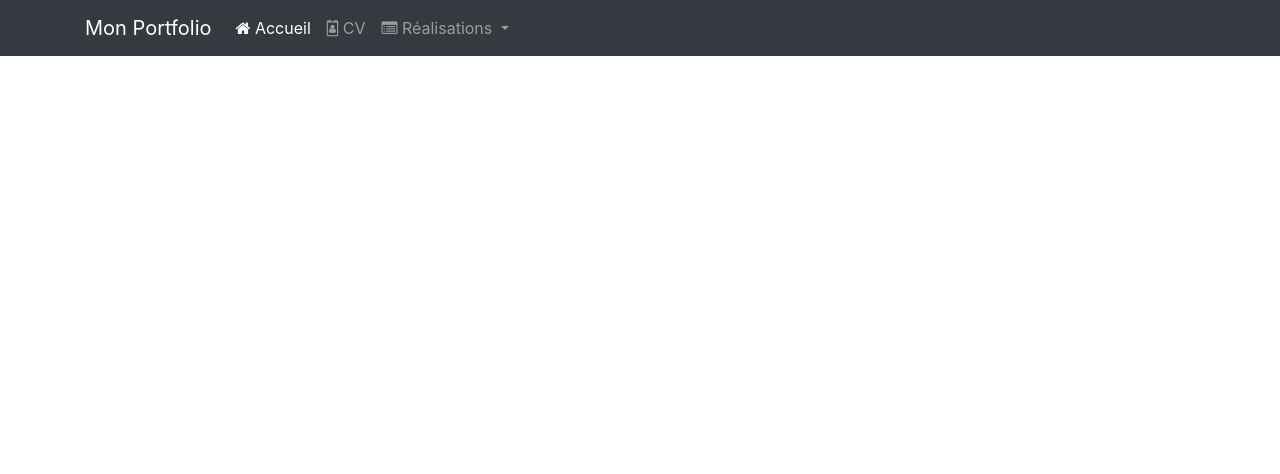
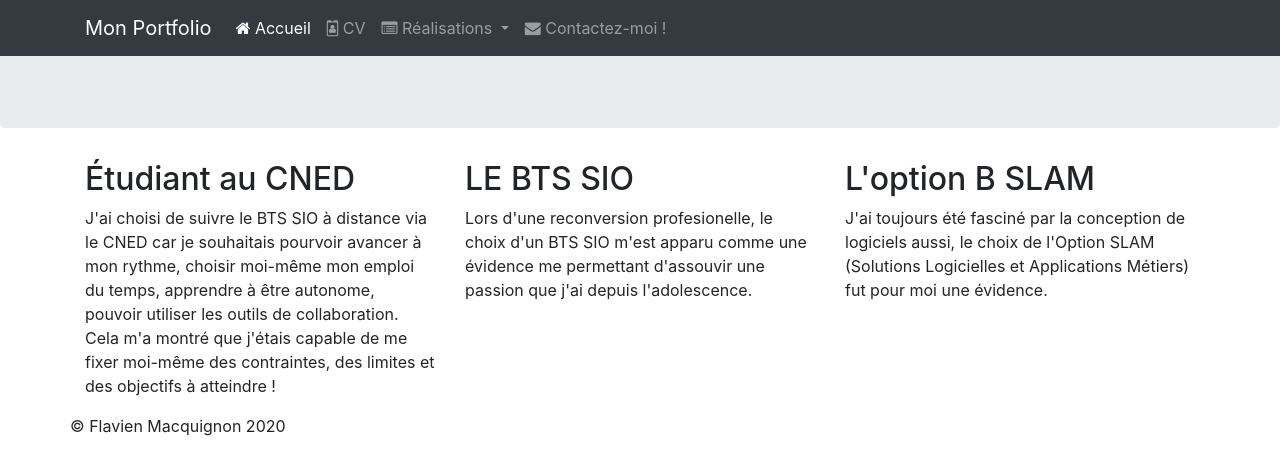
Before and after one commit to djmagnusa/FlavienMacquignon.github.io, a plain HTML site: page index.html in a window 1280 px wide. Drawn offline with nearby package versions, Linux system fonts and the light colour scheme.

Commit message:
Ajouté un Footer

```diff
--- a/index.html
+++ b/index.html
@@ -1,5 +1,6 @@
 <!doctype html>
 <html lang="fr">
+
 <head>
     <meta charset="utf-8">
     <meta name="viewport" content="width=device-width, initial-scale=1, shrink-to-fit=no">
@@ -8,19 +9,21 @@
     <title>Flavien Macquignon Portfolio </title>
 
     <!-- CDNs-->
-    <link rel="stylesheet" href="https://stackpath.bootstrapcdn.com/bootstrap/4.3.1/css/bootstrap.min.css" integrity="sha384-ggOyR0iXCbMQv3Xipma34MD+dH/1fQ784/j6cY/iJTQUOhcWr7x9JvoRxT2MZw1T" crossorigin="anonymous">
-    <link href="https://maxcdn.bootstrapcdn.com/font-awesome/4.7.0/css/font-awesome.min.css"
-          rel="stylesheet">
+    <link rel="stylesheet" href="https://stackpath.bootstrapcdn.com/bootstrap/4.3.1/css/bootstrap.min.css"
+        integrity="sha384-ggOyR0iXCbMQv3Xipma34MD+dH/1fQ784/j6cY/iJTQUOhcWr7x9JvoRxT2MZw1T" crossorigin="anonymous">
+    <link href="https://maxcdn.bootstrapcdn.com/font-awesome/4.7.0/css/font-awesome.min.css" rel="stylesheet">
 
     <link rel="icon" href="favicon.ico">
 
 </head>
+
 <body>
     <!-- Navbar -->
     <nav class="navbar navbar-dark bg-dark fixed-top navbar-expand-md">
         <div class="container">
             <!-- Return to Home -->
-            <button class="navbar-toggler" type="button"  data-toggle="collapse" data-target="#navbar" aria-controls="navbar"> <span class="sr-only">Navigation raccourcie</span> ☰</button>
+            <button class="navbar-toggler" type="button" data-toggle="collapse" data-target="#navbar"
+                aria-controls="navbar"> <span class="sr-only">Navigation raccourcie</span> ☰</button>
             <a class="navbar-brand" href="#">Mon Portfolio</a>
             <div id="navbar" class="navbar-collapse collapse">
                 <ul class="nav navbar-nav">
@@ -44,23 +47,56 @@
                         <ul class="dropdown-menu" role="menu">
                             <li role="presentation" class="dropdown-header dropdown-item">En Autonomie</li>
                             <li role="presentation" class="dropdown-item">
-                                <a role="menuitem" href="#">Applications Android</a> </li>
+                                <a role="menuitem" href="#">Applications Android</a>
+                            </li>
                             <li role="presentation" class="dropdown-item">
-                                <a role="menuitem" href="#">Site Web</a> </li>
+                                <a role="menuitem" href="#">Site Web</a>
+                            </li>
                             <li role="presentation" class="dropdown-item">
-                                <a role="menuitem" href="#">Auto-hébergé</a> </li>
+                                <a role="menuitem" href="#">Auto-hébergé</a>
+                            </li>
 
                             <!-- Divider -->
-                            <li role="presentation" class="dropdown-diviter"></li>
+                            <li role="presentation" class="dropdown-divider"></li>
 
                             <!-- In Company -->
                             <li role="presentation" class="dropdown-header dropdown-item"> En entreprise</li>
                             <li role="presentation" class="dropdown-item">
-                                <a role="menuitem" href="#">Influenceur Management</a> </li>
+                                <a role="menuitem" href="#">Influenceur Management</a>
+                            </li>
                         </ul>
+                    </li>
+                    <li class="nav-item">
+                        <a href="#" class="nav-link"><span class="fa fa-envelope"></span> Contactez-moi !</a>
                     </li>
                 </ul>
             </div>
         </div>
+    </nav>
+
+    <!-- Core -->
+    <div class="jumbotron"></div>
+    <!-- Footer -->
+    <footer>
+        <div class="container">
+            <div class="row">
+                <div class="col-lg-4">
+                    <h2>Étudiant au CNED</h2>
+                    <p>J'ai choisi de suivre le BTS SIO à distance via le CNED car je souhaitais pourvoir avancer à mon rythme, choisir moi-même mon emploi du temps, apprendre à être autonome, pouvoir utiliser les outils de collaboration. Cela m'a montré que j'étais capable de me fixer moi-même des contraintes, des limites et des objectifs à atteindre !
+                    </p>
+                </div>
+                <div class="col-lg-4">
+                    <h2>LE BTS SIO </h2>
+                    <p>Lors d'une reconversion profesionelle, le choix d'un BTS SIO m'est apparu comme une évidence me permettant d'assouvir une passion que j'ai depuis l'adolescence.</p>
+                </div>
+                <div class="col-lg-4">
+                    <h2>L'option B SLAM </h2>
+                    <p>J'ai toujours été fasciné par la conception de logiciels aussi, le choix de l'Option SLAM (Solutions Logicielles et Applications Métiers) fut pour moi une évidence.</p>
+                </div>
+                <hr>
+                <p class="text-center" id="copyright">© Flavien Macquignon 2020</p>
+            </div>
+        </div>
+    </footer>
 
 </html>
```
Lines whose indentation alone changed are shown as unchanged.
